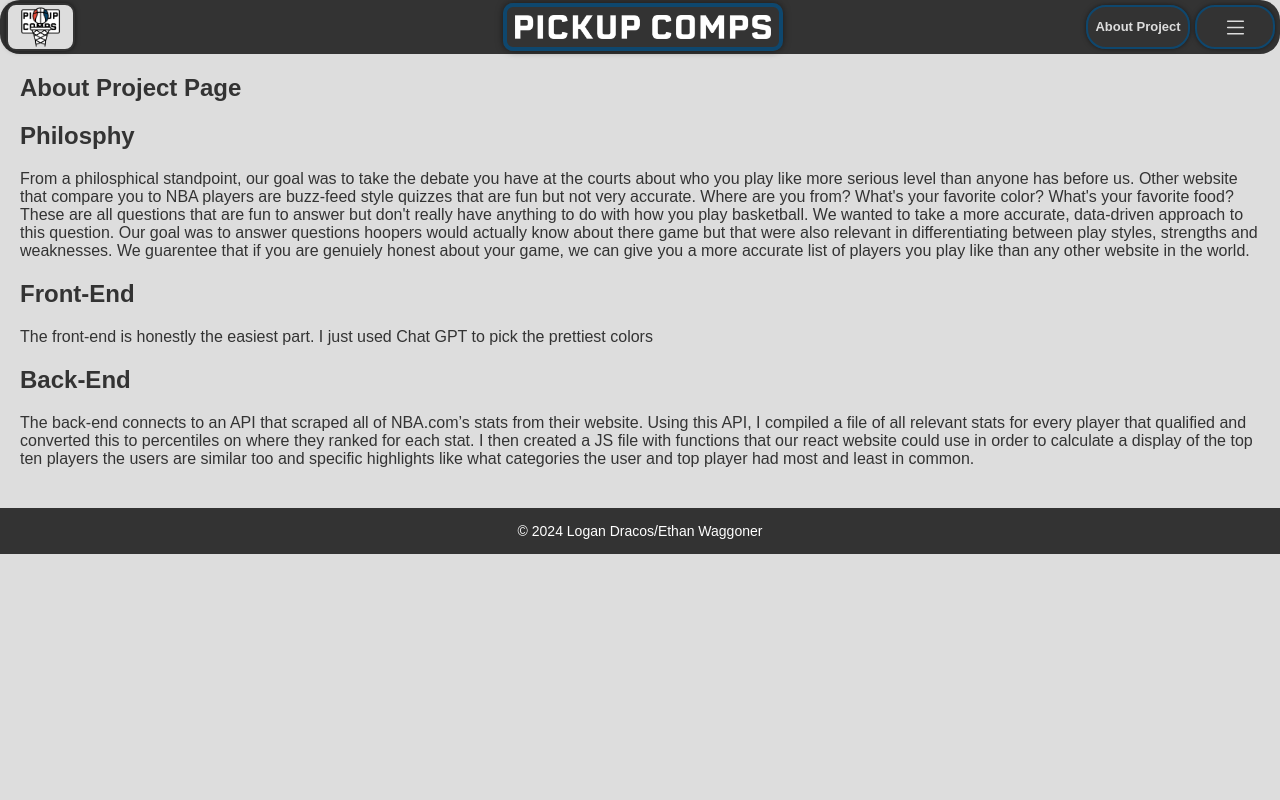
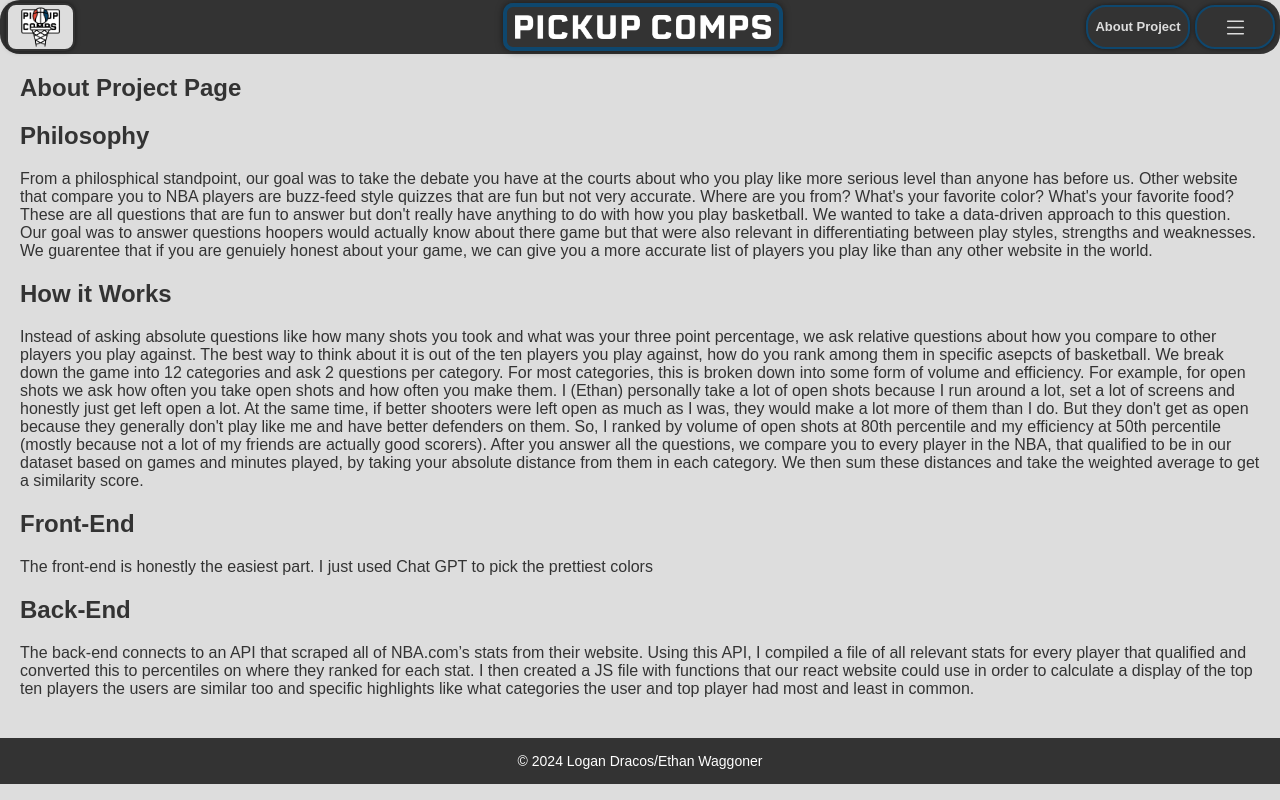
Before and after one commit to dracos-l/pickupcompsv2, a React (Create React App) app: page /AboutProjContent in a window 1280 px wide. Built offline with nearby package versions, Linux system fonts and the light colour scheme.

Commit message:
about project

```diff
--- a/src/components/AboutProjContent.js
+++ b/src/components/AboutProjContent.js
@@ -4,17 +4,35 @@ const AboutProjContent = () => {
   return (
     <div class='about'>
         <h1>About Project Page</h1>
-        <h2>Philosphy</h2>
+        <h2>Philosophy</h2>
         <p>
           From a philosphical standpoint, our goal was to take the debate you have at the courts about who you play like more serious level than anyone has before us.
-          Other website that compare you to NBA players are buzz-feed style quizzes that are fun but not very accurate. Where are you from? What's your favorite color? What's your favorite food? These are all questions that are fun to answer but don't really have anything to do with how you play basketball.
-          We wanted to take a more accurate, data-driven approach to this question. Our goal was to answer questions hoopers would actually know about there game but that were also relevant in differentiating between play styles, strengths and weaknesses.
+          Other website that compare you to NBA players are buzz-feed style quizzes that are fun but not very accurate.
+          Where are you from? What's your favorite color? What's your favorite food?
+          These are all questions that are fun to answer but don't really have anything to do with how you play basketball.
+          We wanted to take a data-driven approach to this question. Our goal was to answer questions hoopers would actually know about there game but that were also relevant in differentiating between play styles, strengths and weaknesses.
           We guarentee that if you are genuiely honest about your game, we can give you a more accurate list of players you play like than any other website in the world.
+        </p>
+        <h2>How it Works</h2>
+        <p>
+          Instead of asking absolute questions like how many shots you took and what was your three point percentage, we ask relative questions about how you compare to other players you play against.
+          The best way to think about it is out of the ten players you play against, how do you rank among them in specific asepcts of basketball.
+          We break down the game into 12 categories and ask 2 questions per category. For most categories, this is broken down into some form of volume and efficiency.
+          For example, for open shots we ask how often you take open shots and how often you make them.
+          I (Ethan) personally take a lot of open shots because I run around a lot, set a lot of screens and honestly just get left open a lot.
+          At the same time, if better shooters were left open as much as I was, they would make a lot more of them than I do. But they don't get as open because they generally don't play like me and have better defenders on them.
+          So, I ranked by volume of open shots at 80th percentile and my efficiency at 50th percentile (mostly because not a lot of my friends are actually good scorers).
+          After you answer all the questions, we compare you to every player in the NBA, that qualified to be in our dataset based on games and minutes played, by taking your absolute distance from them in each category.
+          We then sum these distances and take the weighted average to get a similarity score.
         </p>
         <h2>Front-End</h2>
         <p>The front-end is honestly the easiest part. I just used Chat GPT to pick the prettiest colors</p>
         <h2>Back-End</h2>
-        <p>The back-end connects to an API that scraped all of NBA.com’s stats from their website. Using this API, I compiled a file of all relevant stats for every player that qualified and converted this to percentiles on where they ranked for each stat. I then created a JS file with functions that our react website could use in order to calculate a display of the top ten players the users are similar too and specific highlights like what categories the user and top player had most and least in common. </p>
+        <p>
+          The back-end connects to an API that scraped all of NBA.com’s stats from their website.
+          Using this API, I compiled a file of all relevant stats for every player that qualified and converted this to percentiles on where they ranked for each stat.
+          I then created a JS file with functions that our react website could use in order to calculate a display of the top ten players the users are similar too and specific highlights like what categories the user and top player had most and least in common.
+        </p>
     </div>
   );
 };
--- a/src/components/AboutUsContent.js
+++ b/src/components/AboutUsContent.js
@@ -34,13 +34,13 @@ const AboutUsContent = () => {
             Bigger Celtics and basketball analytics fan than Logan.
             <br></br>
             <br></br>
-            I am currently wokring as Operation Data Analyst Intern at MoneyLion, a fintech bank in NYC.
+            I am currently working as a Technology Operations Analyst at Arcesium
             <br></br>
             <br></br>
             Favorite player: Jayson Tatum
             <br></br>
             <br></br>
-            Player Comp: Jaden McDaniels
+            Player Comp: Jalen Suggs
           </h5>
         </ul>
 
```
